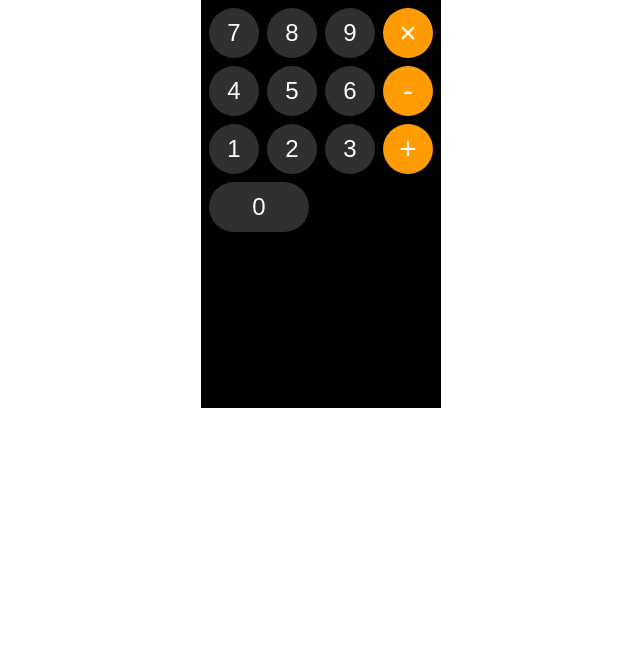
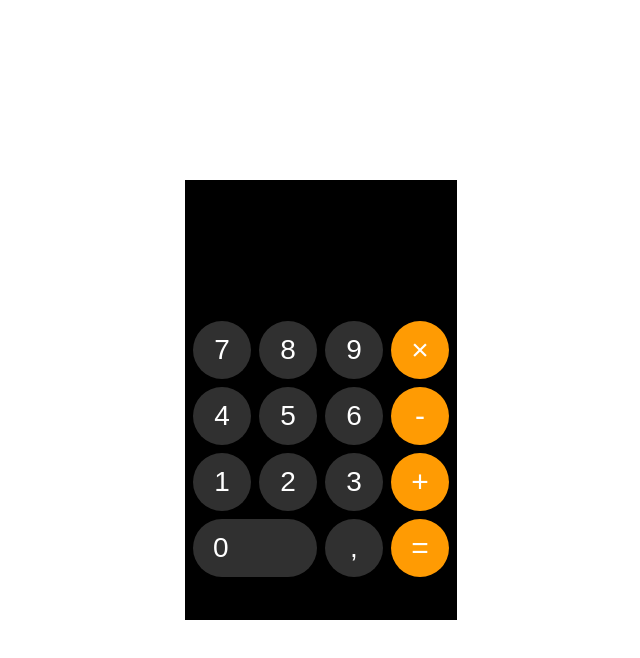
Before and after one commit to AlinaAndriychuk/Calculator, a React app: page / in a window 1280 px wide. Shown: the whole page, without its empty margins (319-959 px from the left). Built offline with nearby package versions, Linux system fonts and the light colour scheme.

Commit message:
calculator number enter function

```diff
--- a/src/Actions.js
+++ b/src/Buttons/Actions.js
@@ -1,4 +1,5 @@
 import React from 'react';
+import AddSymbol from '../Functions/AddSymbol';
 
 let buttonValues = ["×", "-", "+"];
 
@@ -7,7 +8,7 @@ function Actions() {
     <div className="actions-container">
       {buttonValues.map((item, index)=> {
         return (
-          <button className="btn btn--orange" key={index}>{item}</button>
+          <button className="btn btn--orange" onClick={AddSymbol} key={index}>{item}</button>
         )
       })}
     </div>
--- /dev/null
+++ b/src/Buttons/EqualButton.js
@@ -0,0 +1,10 @@
+import React from 'react';
+import OutputFunction from '../Functions/OutputFunction';
+
+function EqualButton() {
+  return (
+    <button className="btn btn--orange" onClick={OutputFunction}>=</button>
+  )
+};
+
+export default EqualButton;
--- a/src/NumberButtons.js
+++ b/src/Buttons/NumberButtons.js
@@ -1,4 +1,5 @@
 import React from 'react';
+import AddSymbol from '../Functions/AddSymbol';
 
 let buttonValues = [7, 8, 9, 4, 5, 6, 1, 2, 3];
 
@@ -7,10 +8,11 @@ function NumberButtons() {
     <div className="numbers-container">
       {buttonValues.map((item, index)=> {
         return (
-          <button className="btn btn--black" key={index}>{item}</button>
+          <button className="btn btn--black" onClick={AddSymbol} key={index}>{item}</button>
         )
       })}
-      <button className="btn btn--black btn--big">0</button>
+      <button className="btn btn--black btn--big" onClick={AddSymbol}>0</button>
+      <button className="btn btn--black">,</button>
     </div>
   )
 };
--- /dev/null
+++ b/src/Field/Field.js
@@ -0,0 +1,9 @@
+import React from 'react';
+
+function Field() {
+  return (
+    <input className="field" id="field" disabled/>
+  )
+};
+
+export default Field;
--- /dev/null
+++ b/src/Functions/AddSymbol.js
@@ -0,0 +1,42 @@
+"use-strict";
+import Count from '../Functions/Count';
+
+export let leftOperand = "";
+export let rightOperand = "";
+export let operator;
+let enterRightOperand = false;
+
+function AddSymbol(event) {
+  let field = document.getElementById("field");
+  let symbol = event.target.innerHTML;
+  let lastSymbol = field.value.slice(field.value.length - 1, field.value.length)
+
+  if (event.target.closest(".numbers-container")) {
+    if (enterRightOperand) {
+      rightOperand += symbol;
+    } else {
+      leftOperand += symbol;
+    }
+
+    field.value = field.value + symbol;
+  } else if (event.target.closest(".actions-container")) {
+    if (!isFinite(lastSymbol)) {
+      field.value = field.value.slice(0, field.value.length - 1) + symbol;
+    } else {
+      field.value = field.value + symbol;
+    };
+
+    if (enterRightOperand) {
+      leftOperand = Count(leftOperand, rightOperand, operator);
+      rightOperand = "";
+    } else {
+      enterRightOperand = true;
+    }
+
+    operator = symbol;
+  }
+
+  field.scrollBy(50, 0);
+}
+
+export default AddSymbol;
--- /dev/null
+++ b/src/Functions/Count.js
@@ -0,0 +1,15 @@
+"use-strict";
+
+function Count(leftOperand, rightOperand, operator) {
+  if (operator === "+") {
+    return leftOperand = Number(leftOperand) + Number(rightOperand);
+  } else if (operator === "×") {
+    return leftOperand = Number(leftOperand) * Number(rightOperand);
+  } else if (operator === "-") {
+    return leftOperand = Number(leftOperand) - Number(rightOperand);
+  } else {
+    return Number(leftOperand) / Number(rightOperand);
+  }
+}
+
+export default Count;
--- /dev/null
+++ b/src/Functions/OutputFunction.js
@@ -0,0 +1,9 @@
+"use-strict";
+import * as AddSymbol from '../Functions/AddSymbol';
+
+function OutputFunction(event) {
+  let field = document.getElementById("field");
+  field.value = AddSymbol.leftOperand;
+}
+
+export default OutputFunction;
--- a/src/index.css
+++ b/src/index.css
@@ -1,5 +1,5 @@
 body {
-  /* display: flex; */
+  display: flex;
   height: 100vh;
   margin: 0;
   padding: 0;
@@ -9,23 +9,24 @@ body {
   background-color: #000000;
   height: 400px;
   margin: auto;
-  padding: 4px;
-  width: 232px;
+  padding: 40px 4px 0;
+  width: 264px;
 }
 
 .numbers-container {
   float: left;
-  width: 174px;
+  width: 198px;
 }
 
 .btn {
   border: none;
   border-radius: 50%;
   color: #ffffff;
-  font-size: 24px;
-  height: 50px;
+  cursor: pointer;
+  font-size: 28px;
+  height: 58px;
   margin: 4px;
-  width: 50px;
+  width: 58px;
 }
 
 .btn--black {
@@ -39,5 +40,24 @@ body {
 
 .btn--big {
   border-radius: 30px;
-  width: 100px;
+  text-align: left;
+  padding-left: 20px;
+  width: 124px;
 }
+
+.field {
+  background-color: transparent;
+  border: none;
+  box-sizing: border-box;
+  color: #ffffff;
+  font-size: 56px;
+  margin: 15px 0;
+  padding-right: 11px;
+  text-align: right;
+  width: 100%;
+}
+
+.btn:focus,
+.field:focus {
+  outline: none;
+}
--- a/src/index.js
+++ b/src/index.js
@@ -4,14 +4,17 @@ import React, { useRef, useState } from 'react';
 import ReactDOM from 'react-dom';
 import './index.css';
 import * as serviceWorker from './serviceWorker';
-import NumberButtons from './NumberButtons';
-import Actions from './Actions';
+import NumberButtons from './Buttons/NumberButtons';
+import Actions from './Buttons/Actions';
+import EqualButton from './Buttons/EqualButton';
+import Field from './Field/Field';
 
 ReactDOM.render(
   <React.Fragment>
+    <Field></Field>
     <NumberButtons></NumberButtons>
     <Actions></Actions>
-
+    <EqualButton></EqualButton>
   </React.Fragment>,
   document.getElementById('container')
 );
```
